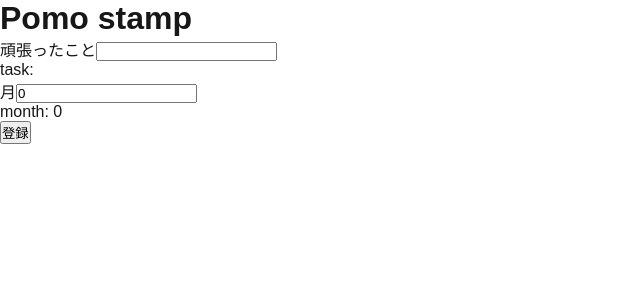
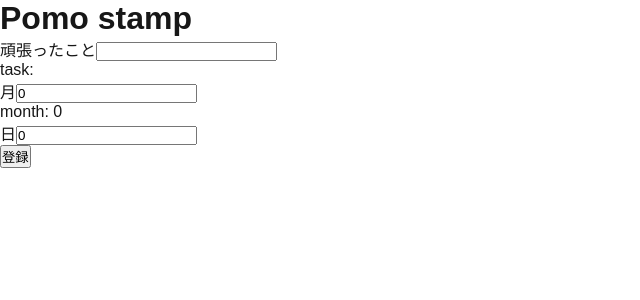
Before and after one commit to Sparklingstadt/pomo-stamp, a Next.js app: page / in a window 1280 px wide. Shown: the top 300 px of the page, without its empty margins (0-640 px from the left). Built offline with nearby package versions, Linux system fonts and the light colour scheme.

Commit message:
Add input day field

```diff
--- a/app/page.tsx
+++ b/app/page.tsx
@@ -19,6 +19,7 @@ export default function Home() {
   const [pomodoro, setPomodoro] = useState<Pomodoro>()
   const [task, setTask] = useState<string>("")
   const [month, setMonth] = useState<number>(0)
+  const [day, setDay] = useState<number>(0)
 
   const handleSetTask = (task: string) => {
     setTask(task)
@@ -31,12 +32,19 @@ export default function Home() {
     }
   }
 
+  const handleSetDay = (day: string) => {
+    const parsedDay = parseInt(day)
+    if(!isNaN(parsedDay)){
+      setDay(parsedDay)
+    }
+  }
+
   const addPomodoro = () => {
     const newPomodoro = {
       task,
       date: {
         month,
-        day: 1
+        day
       }
     }
     const result = Pomodoro.safeParse(newPomodoro)
@@ -67,6 +75,11 @@ export default function Home() {
           <p>month: { month }</p>
         </section>
         <section>
+          <label htmlFor="">日
+            <input type="text" value={day} onChange={e => handleSetDay(e.target.value)} />
+          </label>
+        </section>
+        <section>
           <button onClick={() => addPomodoro()}>登録</button>
         </section>
       </div>
```
